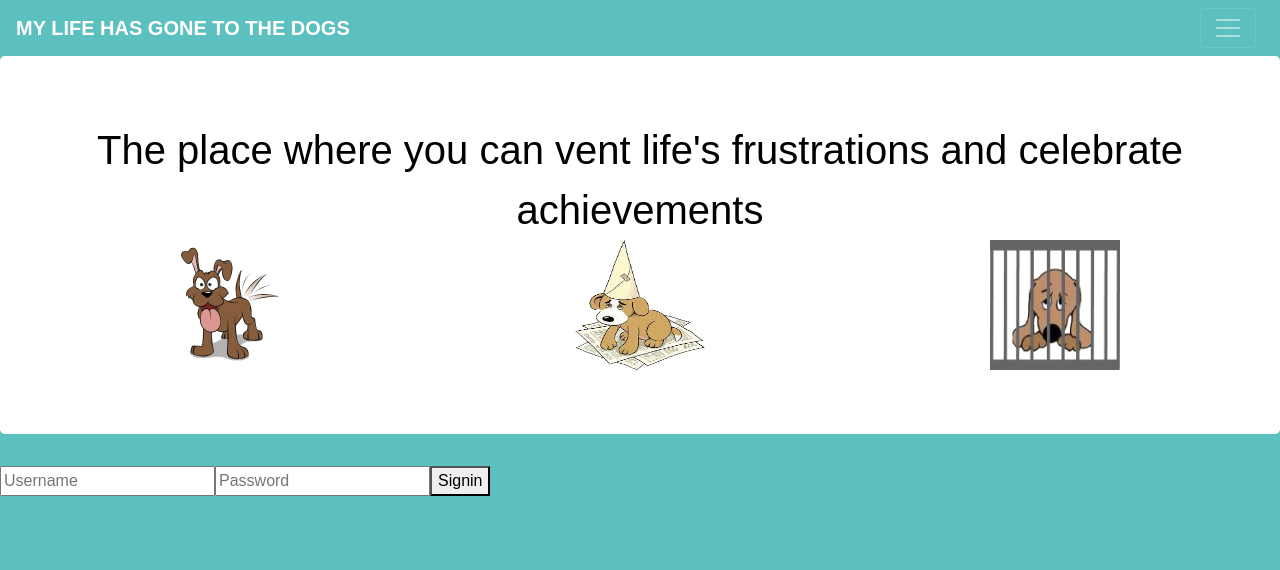
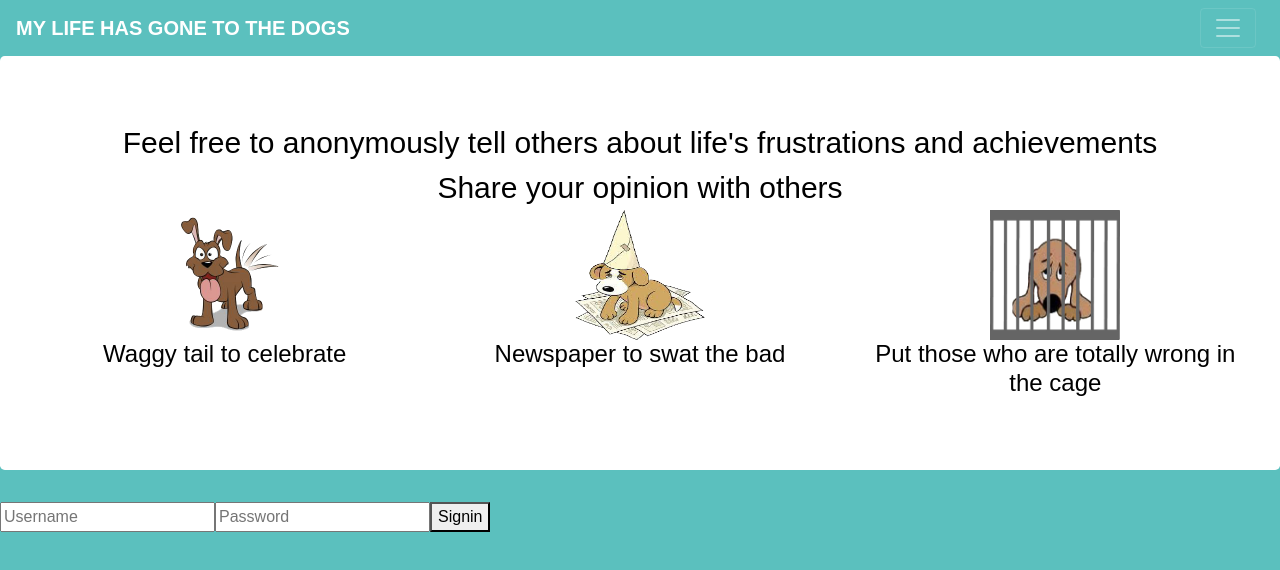
Before and after one commit to tschatzmann/MyLifeHasGoneToDogs2, a React (Create React App) app in the folder client/: page / in a window 1280 px wide. Shown: the top 570 px of the page. Built offline with nearby package versions, Linux system fonts and the light colour scheme; a web font is replaced by a local one.

Commit message:
update dog header

```diff
--- a/client/src/components/dogheader/index.js
+++ b/client/src/components/dogheader/index.js
@@ -2,18 +2,31 @@ import React from 'react';
 import { Jumbotron, Col, Row } from 'reactstrap';
 import "./css/style.css"
 
+const line1 = "Feel free to anonymously tell others about life's frustrations and achievements";
+const line2 = 'Share your opinion with others';
 
 const dogJumbotron = (props) => {
     return (
         <div>
             <Jumbotron className="headerstyle">
                 <Row>
-                    <Col lg="12" md="1" style={{ fontSize: 40 }} className="text-center"><span>The place where you can vent life's frustrations and celebrate achievements</span></Col>
+                    <Col lg="12" md="1" style={{ fontSize: 30 }} className="text-center"><span>{line1}</span></Col>
                 </Row>
+                <Row>
+                    <Col lg="12" md="1"  className="text-center" style={{ fontSize: 30 }}><span>{line2}</span></Col>
+                </Row>
+
                 <Row>
                     <Col xs="6" sm="4"><div className="text-center"  ><img style={{ width: 130, height: 130, textalignright: -10, paddingLeft: -10 }} src={require('../emoji/assets/images/waggytail.png')} alt="waggy tail" /></div></Col>
                     <Col xs="6" sm="4"><div className="text-center" ><img style={{ width: 130, height: 130, paddingLeft: -10 }} src={require('../emoji/assets/images/dognewspaper.png')} /></div></Col>
                     <Col xs="6" sm="4"><div className="text-center" ><img style={{ width: 130, height: 130, paddingLeft: -10 }} src={require('../emoji/assets/images/doginjailonbackground.png')} alt="dog cage" /></div></Col>
+                </Row>
+                <Row>
+                    <Col xs="6" sm="4" className="text-center"><h4>Waggy tail to celebrate</h4></Col>
+                    <Col xs="6" sm="4" className="text-center"><h4>Newspaper to swat the bad</h4></Col>
+                    <Col xs="6" sm="4" className="text-center"><h4>Put those who are totally wrong in the cage</h4></Col>
+
+
                 </Row>
             </Jumbotron>
         </div>
```
